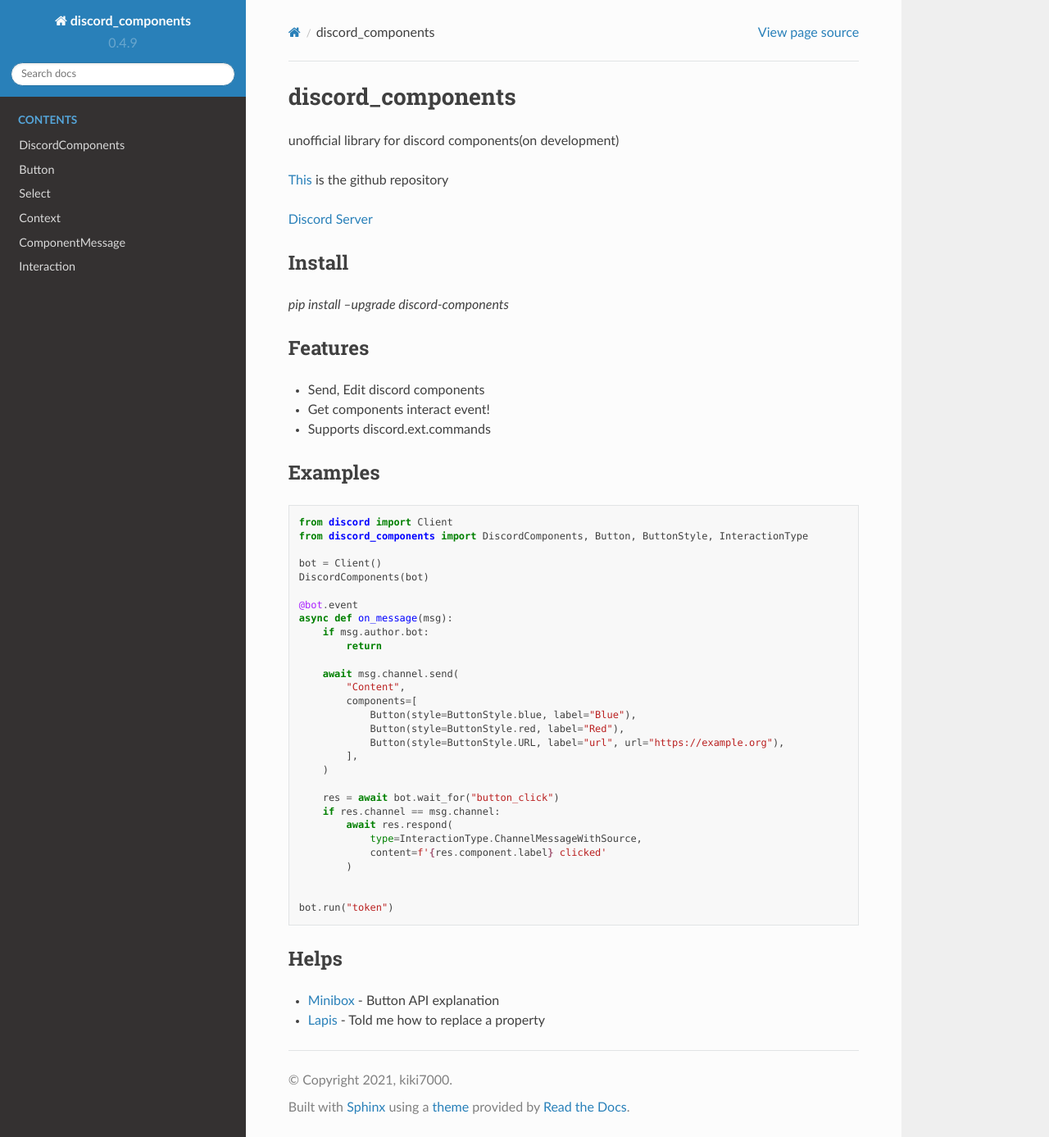
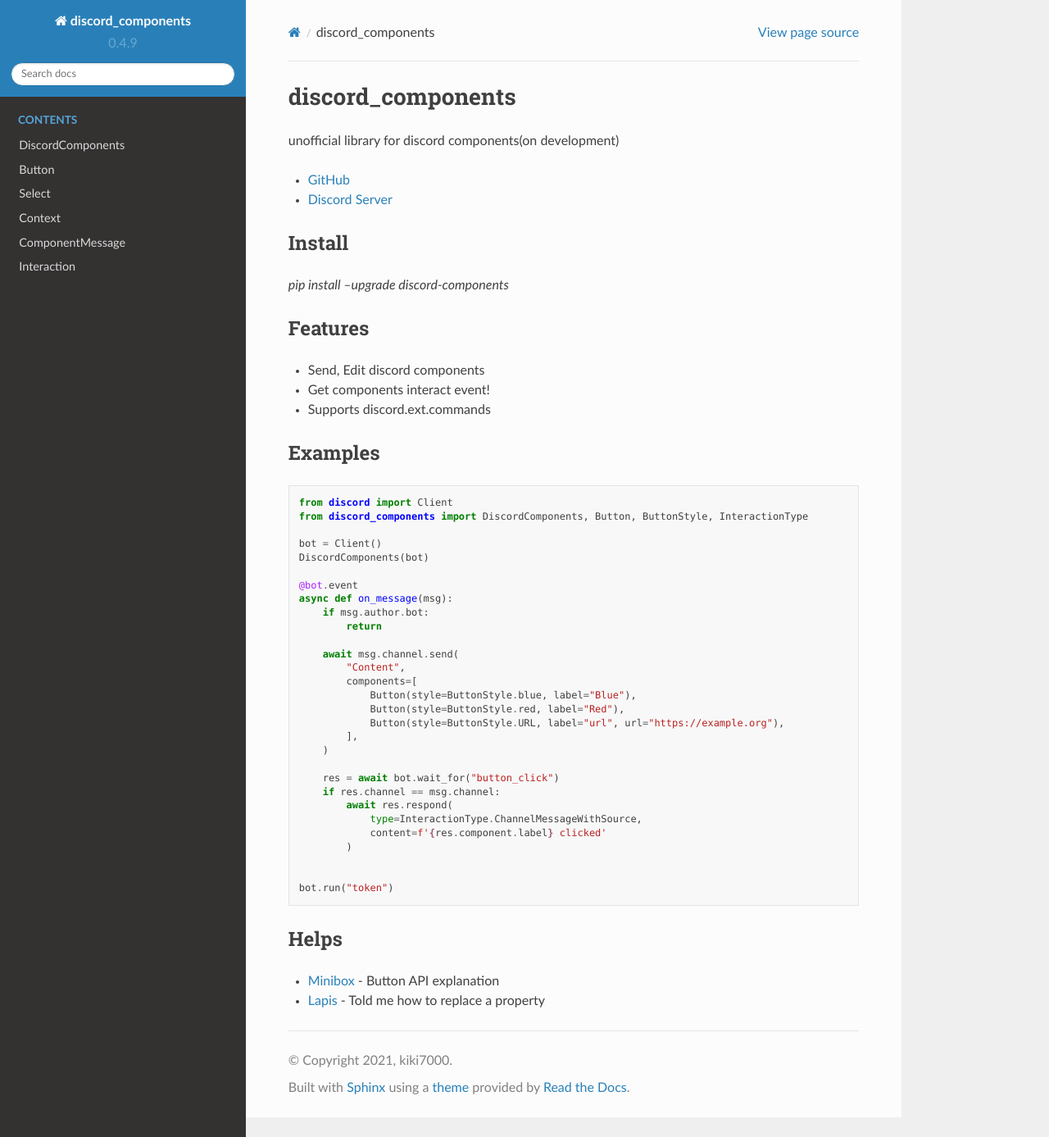
Before and after one commit to woohyunjng/discord.py-components, a Sphinx documentation site: the page built from docs/pages/index.rst, in a window 1280 px wide and 1387 px high. Shown: the whole window at 82% size. Built offline with Sphinx 7.4.7 and the Read the Docs theme 2.0.0, drawn with Linux system fonts in a browser that asks for light colours.

Commit message:
feat: docs index layout

```diff
--- a/docs/pages/index.rst
+++ b/docs/pages/index.rst
@@ -3,9 +3,8 @@
 
 unofficial library for discord components(on development)
 
-`This <https://github.com/kiki7000/discord.py-components>`_ is the github repository
-
-`Discord Server <https://discord.gg/pKM6stqPxS>`_
+- `GitHub <https://github.com/kiki7000/discord.py-components>`_
+- `Discord Server <https://discord.gg/pKM6stqPxS>`_
 
 
 Install
```
Also changed, not shown: README.md (+2 -1 lines).
